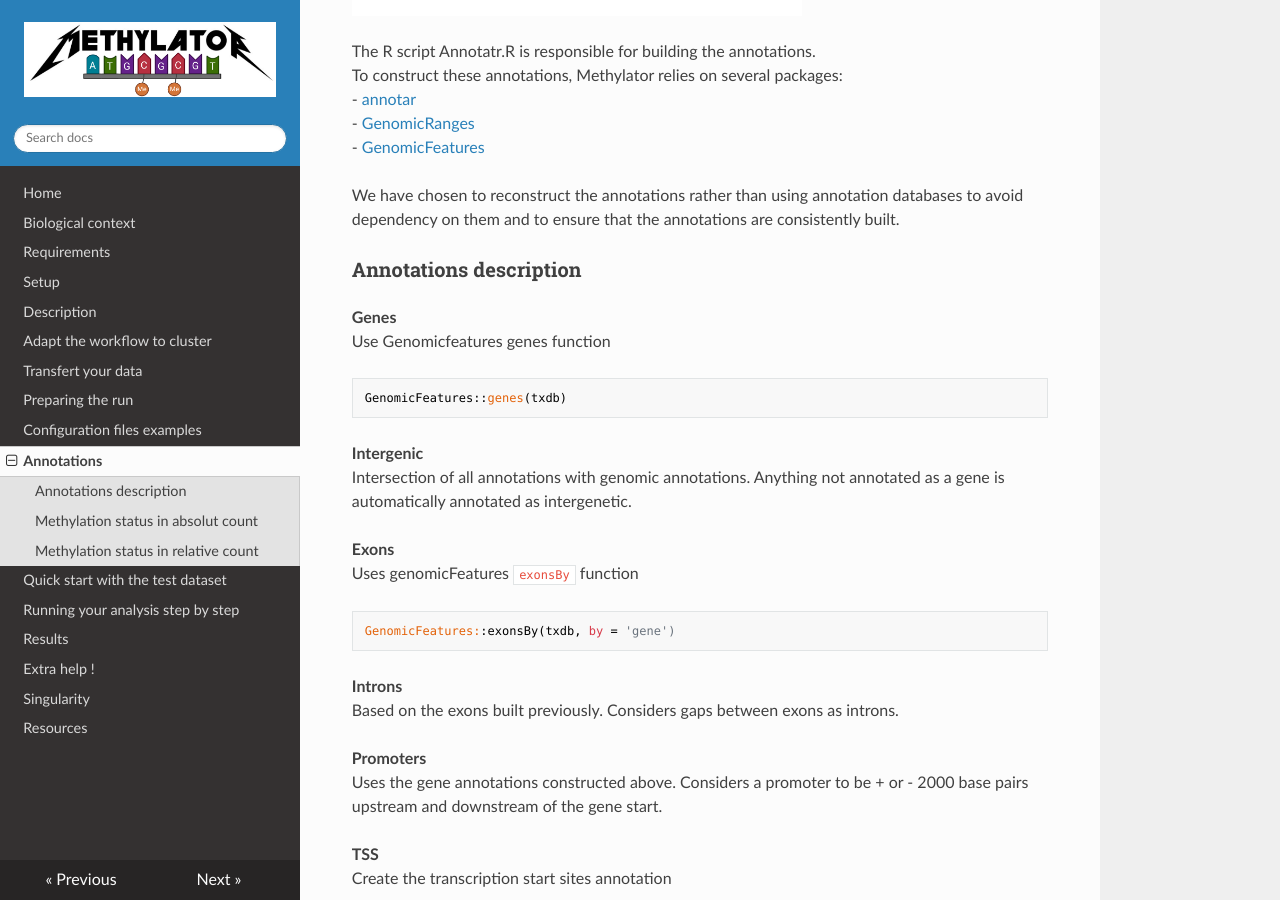
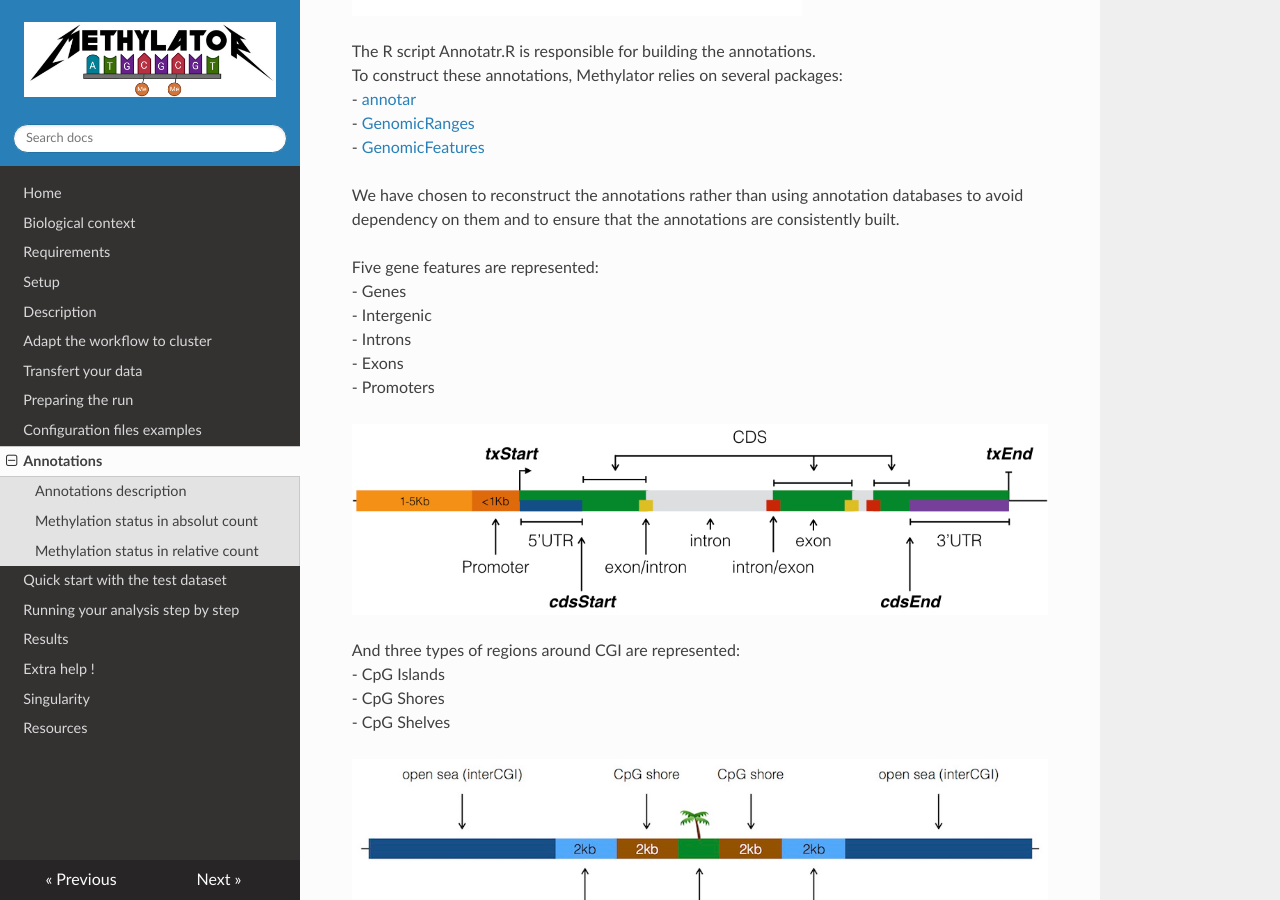
Before and after one commit to parisepigenetics/Methylator-Documentation, an MkDocs documentation site: the page built from docs/annotations.md, in a window 1280 px wide and 900 px high, scrolled down 948 px. Built offline with MkDocs 1.6.1, drawn with Linux system fonts in a browser that asks for light colours; nearby versions of some CDN libraries.

Commit message:
Update annotations.md

````diff
--- a/docs/annotations.md
+++ b/docs/annotations.md
@@ -24,6 +24,23 @@ To construct these annotations, Methylator relies on several packages:
 
 We have chosen to reconstruct the annotations rather than using annotation databases to avoid dependency on them and to ensure that the annotations are consistently built.
 
+Five gene features are represented:
+- Genes
+- Intergenic
+- Introns
+- Exons
+- Promoters
+
+![genes](img/gene.jpeg)
+
+And three types of regions around CGI are represented:
+- CpG Islands
+- CpG Shores
+- CpG Shelves
+
+![cpg](img/cpg_annot.jpeg)
+
+
 ### Annotations description
 
 **Genes**
@@ -34,7 +51,6 @@ GenomicFeatures::genes(txdb)
 
 **Intergenic**
 Intersection of all annotations with genomic annotations. Anything not annotated as a gene is automatically annotated as intergenetic.
-
 
 **Exons**
 Uses genomicFeatures `exonsBy` function
@@ -66,9 +82,6 @@ near_tss_gr = IRanges::promoters(genic_gr, upstream = 5000, downstream = 500)
 GenomicRanges::mcols(near_tss_gr)$type = sprintf('%s_near_tss', ORG)
 ```
 
-![genes](img/gene.jpeg)
-
-
 **Cpg islands**
 Based on a .BED annotation file
 
@@ -78,7 +91,6 @@ Based on a .BED annotation file
 **CpG Shelves**
 +/- 4kb upstream and downstream of CpG Islands
 
-![cpg](img/cpg_annot.jpeg)
 
 
 The advantage of this approach is that it allows users familiar with the R programming language to modify or add annotations according to their needs.
````
